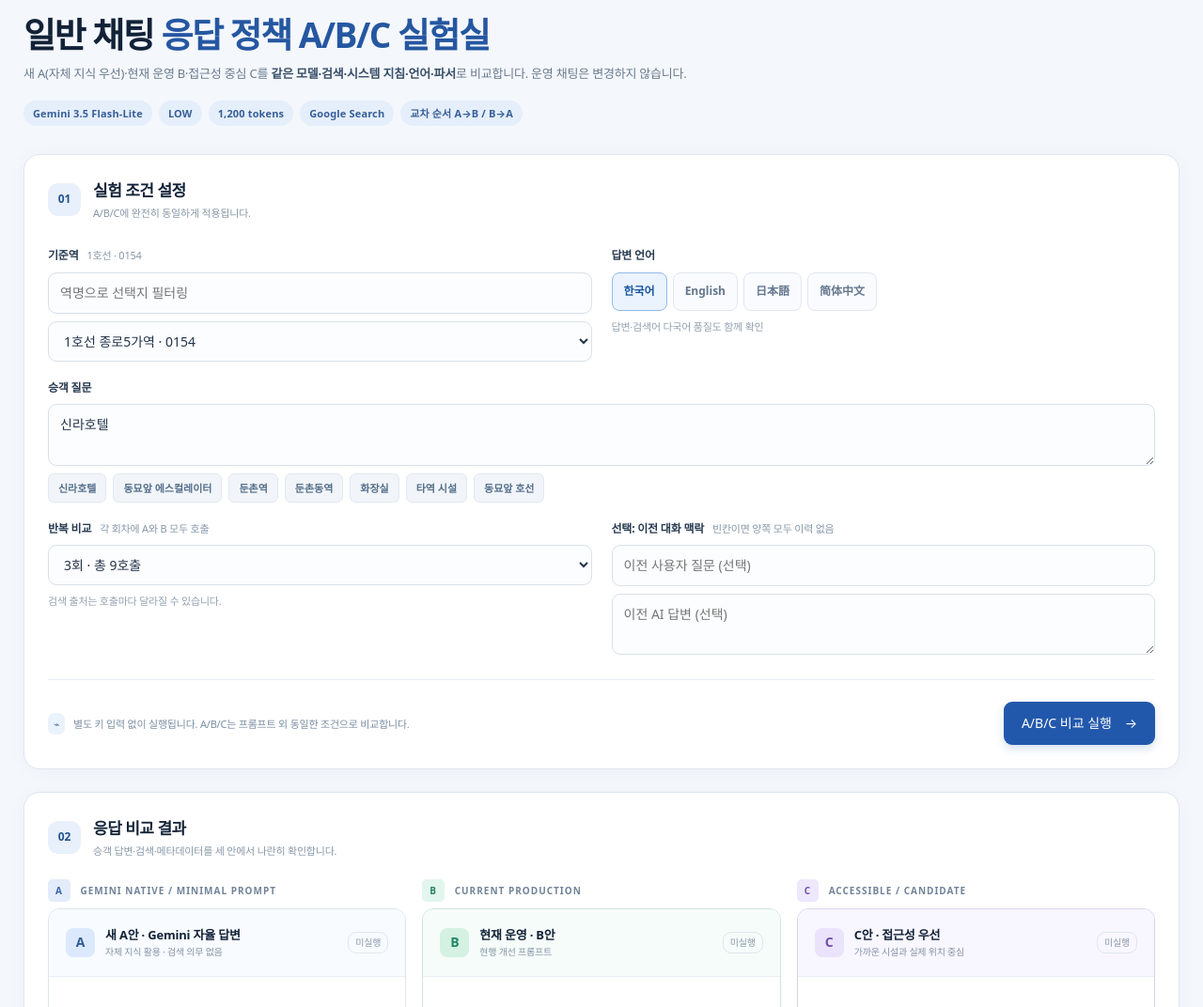
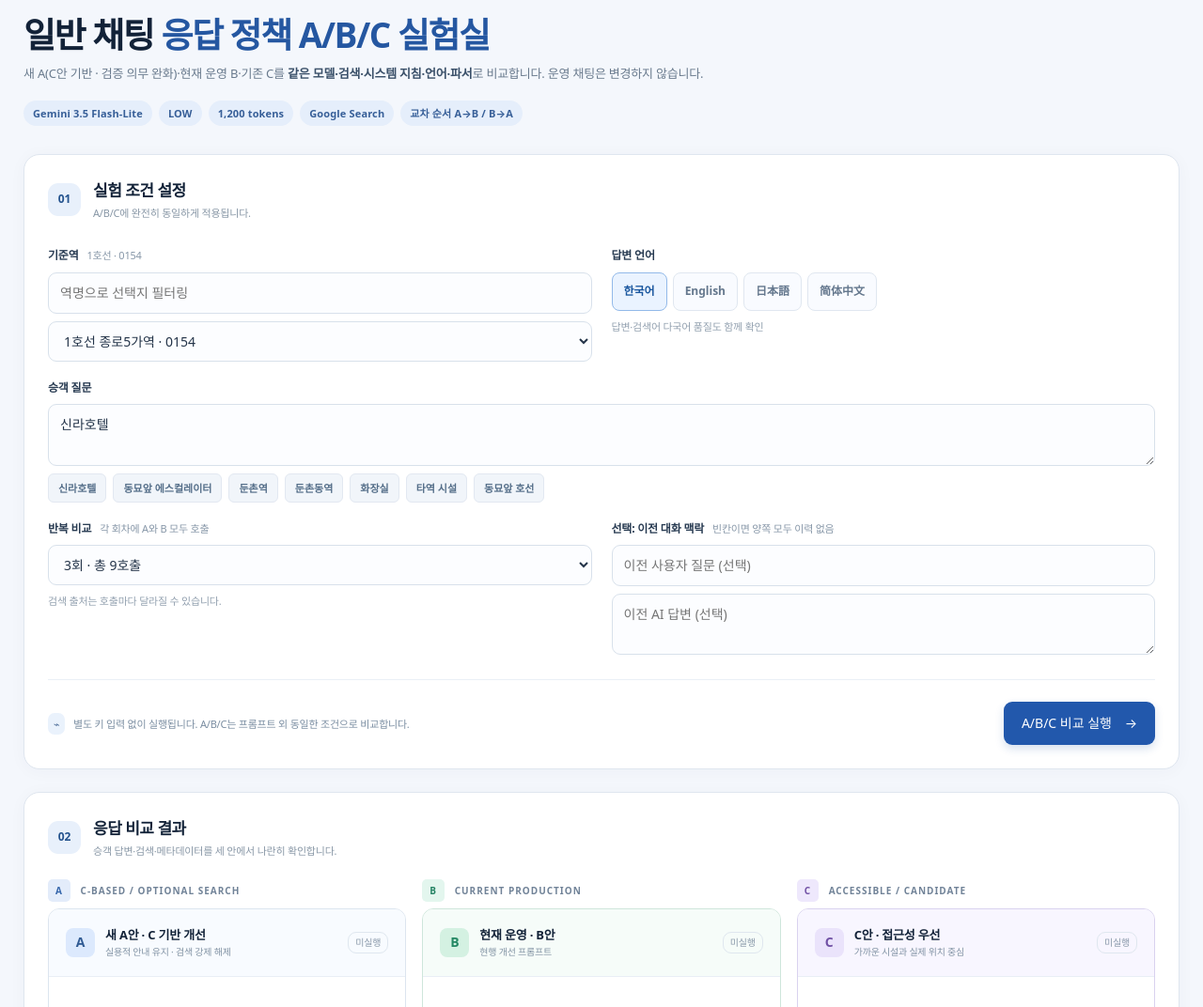
Before and after one commit to kochenkvj-code/subway-ai-guide, a Next.js app: page /search-lab/chat-ab in a window 1280 px wide. Shown: the part 129-1201 px from the top of the page at 94% size. Built offline with nearby package versions, Linux system fonts and the light colour scheme.

Commit message:
Explain revised lab A is C-based with optional search, not a minimal prompt

```diff
--- a/app/search-lab/chat-ab/ChatAB.jsx
+++ b/app/search-lab/chat-ab/ChatAB.jsx
@@ -19,7 +19,7 @@ const avg=(runs,variant,field)=>{const a=runs.map(x=>x[variant]?.[field]).filter
 const isHttp=url=>{try{return ['http:','https:'].includes(new URL(url).protocol);}catch{return false;}};
 
 function ResultCard({type,data}){
-  const labels={A:['새 A안 · Gemini 자율 답변','자체 지식 활용 · 검색 의무 없음'],B:['현재 운영 · B안','현행 개선 프롬프트'],C:['C안 · 접근성 우선','가까운 시설과 실제 위치 중심']};
+  const labels={A:['새 A안 · C 기반 개선','실용적 안내 유지 · 검색 강제 해제'],B:['현재 운영 · B안','현행 개선 프롬프트'],C:['C안 · 접근성 우선','가까운 시설과 실제 위치 중심']};
   return <article className={'cab-result cab-result-'+type.toLowerCase()}>
     <div className="cab-result-head">
       <div className="cab-result-ident">
@@ -146,7 +146,7 @@ export default function ChatAB(){
       <section className="cab-hero">
         <div className="cab-kicker"><span className="cab-live-dot"></span> PROMPT COMPARISON · v1.2</div>
         <h1>일반 채팅 <em>응답 정책 A/B/C 실험실</em></h1>
-        <p>새 A(자체 지식 우선)·현재 운영 B·접근성 중심 C를 <strong>같은 모델·검색·시스템 지침·언어·파서</strong>로 비교합니다. 운영 채팅은 변경하지 않습니다.</p>
+        <p>새 A(C안 기반 · 검증 의무 완화)·현재 운영 B·기존 C를 <strong>같은 모델·검색·시스템 지침·언어·파서</strong>로 비교합니다. 운영 채팅은 변경하지 않습니다.</p>
         <div className="cab-hero-meta"><span>Gemini 3.5 Flash-Lite</span><span>LOW</span><span>1,200 tokens</span><span>Google Search</span><span>교차 순서 A→B / B→A</span></div>
       </section>
 
@@ -171,7 +171,7 @@ export default function ChatAB(){
           <div className="cab-section-title"><span className="cab-section-num">02</span><div><h2>응답 비교 결과</h2><p>승객 답변·검색·메타데이터를 세 안에서 나란히 확인합니다.</p></div></div>
           <div className="cab-results-actions">{runs.length>0&&<><label>회차 <select value={Math.min(roundIndex,runs.length-1)} onChange={e=>setRoundIndex(Number(e.target.value))}>{runs.map((r,i)=><option key={i} value={i}>{i+1}회 · {r.order}</option>)}</select></label><button type="button" onClick={download} className="cab-export">JSON 결과 저장 ↓</button></>}</div>
         </div>
-        <div className="cab-compare-head"><div><span>A</span> GEMINI NATIVE / MINIMAL PROMPT</div><div><span>B</span> CURRENT PRODUCTION</div><div><span>C</span> ACCESSIBLE / CANDIDATE</div></div>
+        <div className="cab-compare-head"><div><span>A</span> C-BASED / OPTIONAL SEARCH</div><div><span>B</span> CURRENT PRODUCTION</div><div><span>C</span> ACCESSIBLE / CANDIDATE</div></div>
         <div className="cab-result-grid"><ResultCard type="A" data={selected?.A}/><ResultCard type="B" data={selected?.B}/><ResultCard type="C" data={selected?.C}/></div>
         {runs.length>0&&<div className="cab-summary">
           <div className="cab-summary-title"><h3>반복 실험 요약</h3><p>실제로 Gemini가 완료된 호출만 평균에 반영 · 성공한 완전한 A/B/C 세트 {completedTriples}회</p></div>
```
